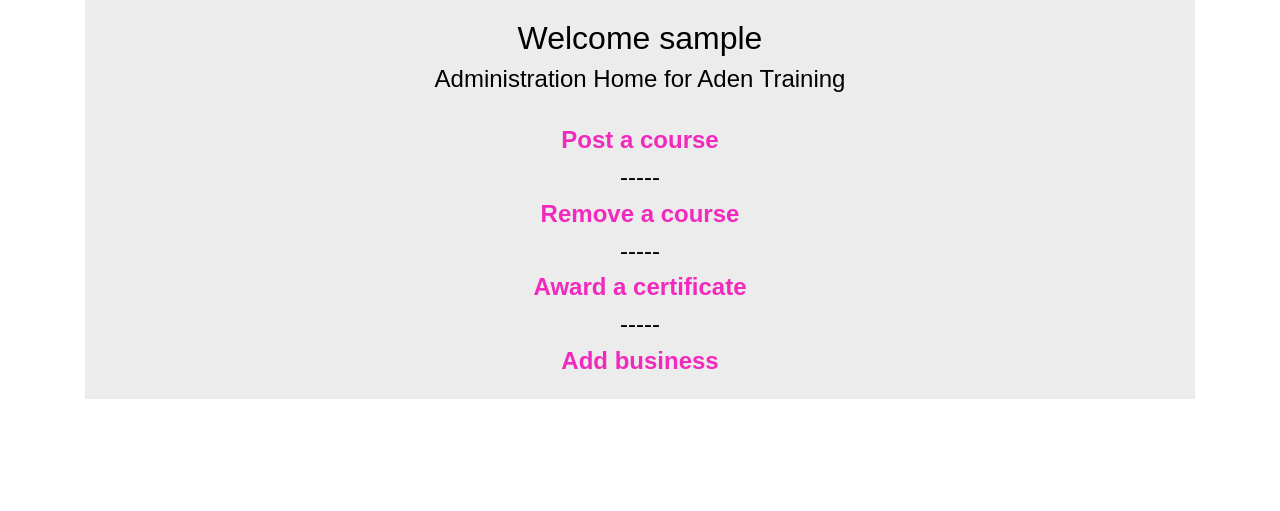
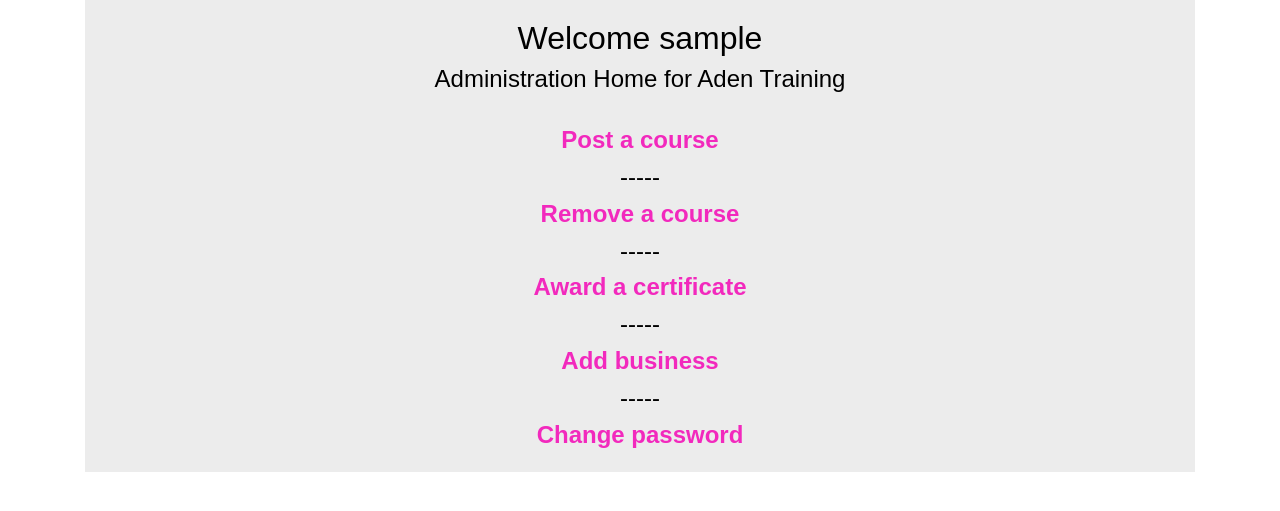
Before and after one commit to Aden-Training/Training_Portal, a Flask app: page /adminpage in a window 1280 px wide. Shown: the part 194-705 px from the top of the page. Run offline with Flask 2, Linux system fonts and the light colour scheme; the visitor is signed in with stand-in values (Sample User, id 1); some libraries are stand-ins or nearby versions.

Commit message:
admin can change password, allows for hashing

```diff
--- a/app.py
+++ b/app.py
@@ -580,6 +580,7 @@ def changepass():
         with sqlite3.connect('db/database.db') as con:
             con.execute("UPDATE customers SET password = ? WHERE username = ?", (passhash, session['user']))
             con.execute("UPDATE businesses SET password = ? WHERE username = ?", (passhash, session['user']))
+            con.execute("UPDATE admin SET password = ? WHERE username = ?", (passhash, session['user']))
         msg = "Password successfully changed!"
 
         return redirect('/customerHome')
--- a/templates/adminhome.html
+++ b/templates/adminhome.html
@@ -14,6 +14,8 @@
                 <h4><a class="adminLink" href="/awardcertificate">Award a certificate</a></h4>
                 <h4>-----</h4>
                 <h4><a class="adminLink" href="/registerbus">Add business</a></h4>
+                <h4>-----</h4>
+                <h4><a class="adminLink" href="/changepassword">Change password</a></h4>
             </div>
         </div>
     </div>
```
Also changed, not shown: db/database.db, static/img/test.jpg.
